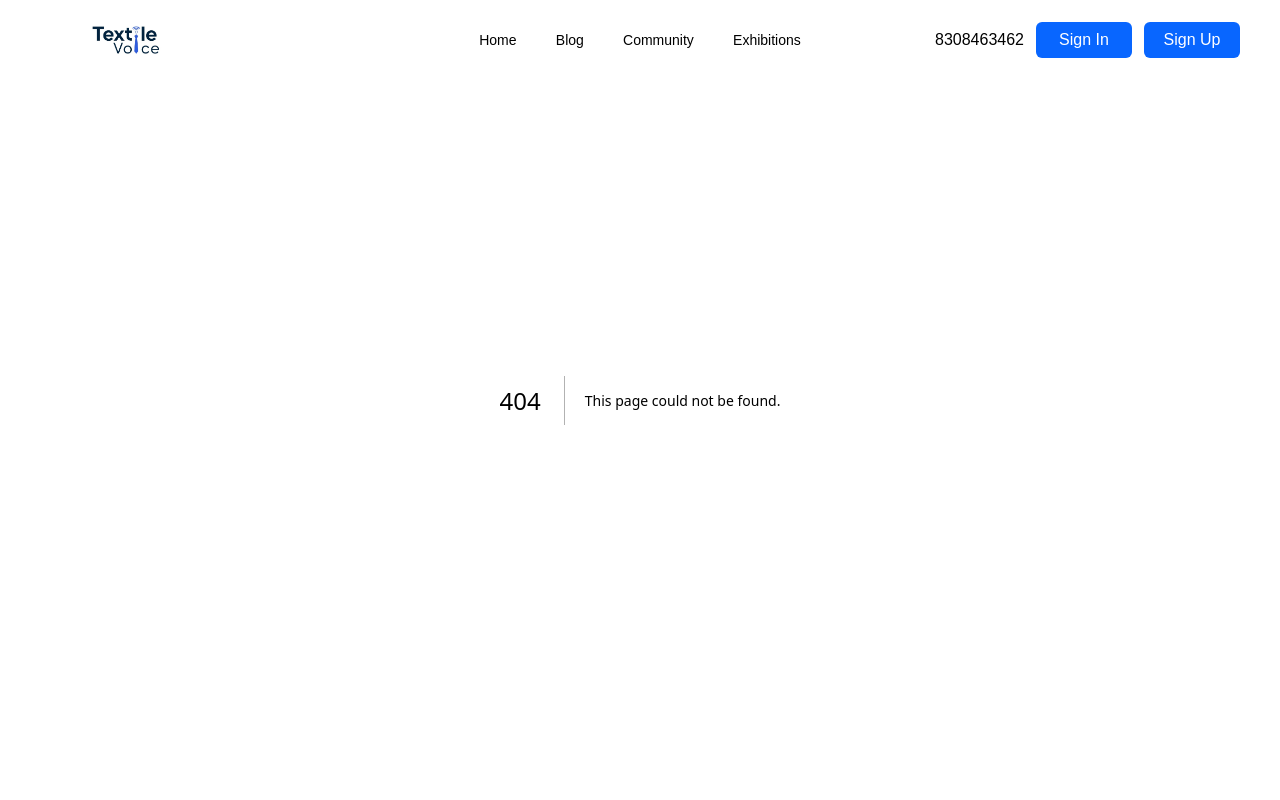
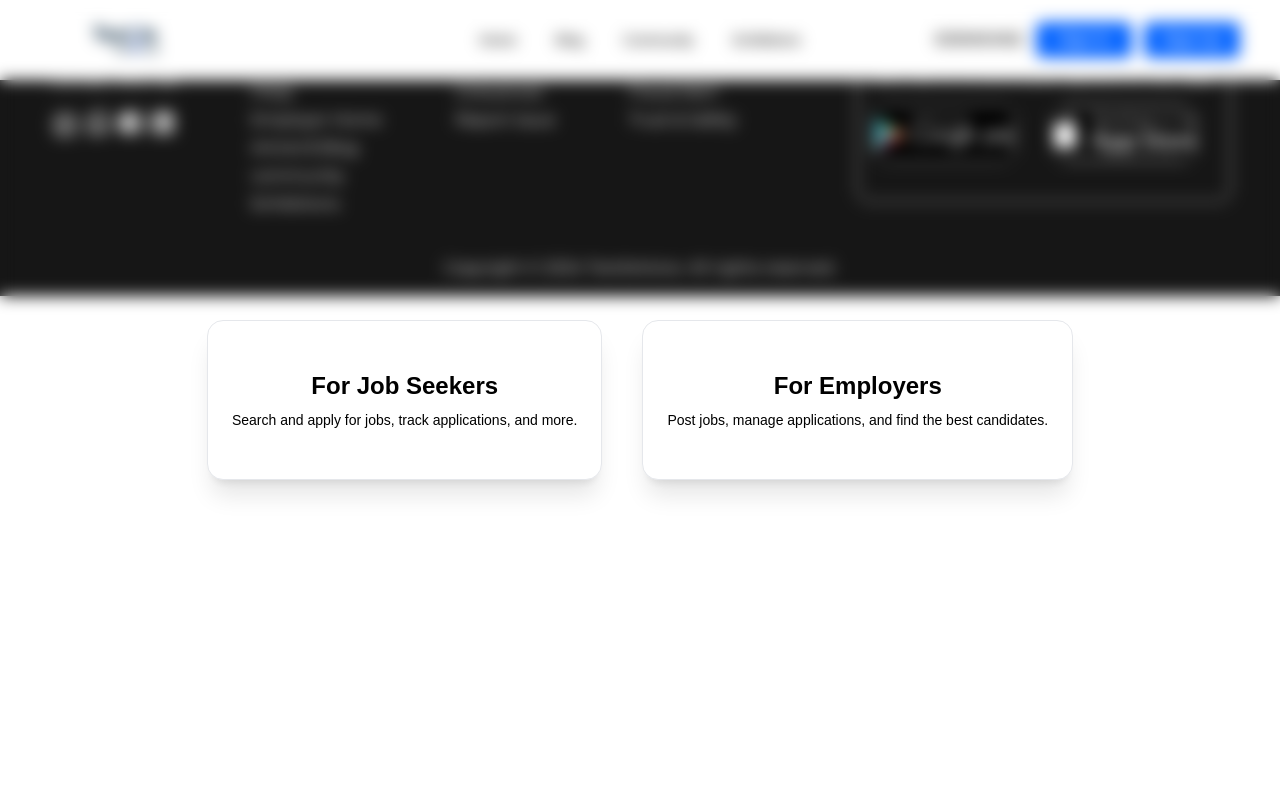
Before and after one commit to sanket5257/testproject, a Next.js app: page /getstarted in a window 1280 px wide. Before the commit this address had no page. Shown: the top 800 px of the page. Built offline with nearby package versions, Linux system fonts and the light colour scheme.

Commit message:
micro changes fix

```diff
--- a/src/app/Hero2.tsx
+++ b/src/app/Hero2.tsx
@@ -1,11 +1,10 @@
 "use client"
 
 import Image from "next/image";
-import { useState } from "react";
-import Signin from "./components/Signin";
+
 
 const LandingPage = () => {
-  const [showSignin, setShowSignin] = useState(false);
+
 
   const companies = [
     { id: 1, name: "Google", path: "/companies/google.webp" },
@@ -19,10 +18,7 @@ const LandingPage = () => {
   return (
     <main className="flex bg-cover bg-center text-black flex-col gap-10 sm:gap-20 py-10 sm:py-20">
 
-      {/* Show Signin if button is clicked */}
-      {showSignin ? (
-         <Signin onClose={() => setShowSignin(false)} />
-      ) : (
+
         <>
           <section className="text-center">
             <h1 className="flex flex-col text-black pt-20 items-center justify-center  font-extrabold text-4xl sm:text-6xl lg:text-8xl tracking-tighter py-4">
@@ -37,8 +33,8 @@ const LandingPage = () => {
             </p>
           </section>
 
-          <section className=" px-10 md:flex justify-center items-center gap-10">
-            <div className="bg-white mb-4 shadow-xl flex justify-center items-center flex-col cursor-pointer h-[20vh] border-gray-200 border rounded-2xl p-6 hover:bg-gradient-to-br from-red-200 via-red-100 to-red-50 ">
+          <section className=" px-10 flex-col flex md:flex-row justify-center items-center gap-10">
+            <div className="bg-white shadow-xl flex justify-center items-center flex-col cursor-pointer h-[20vh] border-gray-200 border rounded-2xl p-6 hover:bg-gradient-to-br from-red-200 via-red-100 to-red-50 ">
               <h2 className="text-2xl font-bold mb-2">For Job Seekers</h2>
               <p className="text-sm text-black">
                 Search and apply for jobs, track applications, and more.
@@ -69,7 +65,7 @@ const LandingPage = () => {
             ))}
           </div>
         </>
-      )}
+
     </main>
   );
 };
--- a/src/app/Page3.tsx
+++ b/src/app/Page3.tsx
@@ -5,7 +5,7 @@ const Page3 = () => {
   return (
     <div className=" w-full pt-10 md:pt-20">
       <div
-        id="Hothiring"
+        id="exhibition"
         className="h-[25vh] md:h-[60vh] w-full pt-10 flex flex-col justify-center items-center"
       >
         <h1 className="pb-10  text-center md:text-3xl font-Montserrat font-bold text-blue-600">
--- a/src/app/afterlogin/page.jsx
+++ b/src/app/afterlogin/page.jsx
@@ -41,7 +41,7 @@ const Page = () => {
       <Cities />
 
       <div
-        id="upcoming-Exhibition"
+        id="exhibition"
         className="md:h-[50vh] h-[20vh] pb-10  w-full mt-21 flex flex-col justify-center items-center"
       >
         <h1 className="pb-8  text-center md:text-3xl font-Montserrat font-bold text-blue-600">
--- a/src/app/components/Header.tsx
+++ b/src/app/components/Header.tsx
@@ -2,6 +2,7 @@
 
 import React, { useState } from "react";
 import Image from "next/image";
+import Link from "next/link";
 
 const Header = () => {
   // State to toggle mobile navigation visibility
@@ -44,10 +45,10 @@ const Header = () => {
 
         {/* Navigation (for md and above) */}
         <div className="hidden lg:flex lg:text-sm justify-evenly items-center w-1/3">
-          <h1>Home</h1>
+        <Link href="/">Home</Link>
           <h1>Blog</h1>
-          <h1>Community</h1>
-          <h1>Exhibitions</h1>
+          <a target="_blank" href="https://api.whatsapp.com/send/?phone=918308463462&text&type=phone_number&app_absent=0">Community</a>
+          <Link href="#exhibition">Exhibitions</Link>
         </div>
 
         {/* Right section (sign up, sign in, and phone number) */}
@@ -55,33 +56,36 @@ const Header = () => {
           <div className="hidden lg:block text-black">
             <a href="">8308463462 </a>
           </div>
-          <button
+          <a href="/signin"
 
-            className="bg-[#0866FF] text-white rounded-md md:h-9 md:w-24"
+            className="bg-[#0866FF] flex justify-center items-center text-white rounded-md md:h-9 md:w-24"
           >
             Sign In
-          </button>
-          <button className="bg-[#0866FF] text-white rounded-md md:h-9 md:w-24">
+          </a>
+          <a href="/getstarted"
+
+            className="bg-[#0866FF] flex justify-center items-center text-white rounded-md md:h-9 md:w-24"
+          >
             Sign Up
-          </button>
+          </a>
         </div>
       </div>
 
       {/* Mobile View Navigation */}
       {isNavVisible && (
         <div className="lg:hidden w-full bg-white absolute top-[7vh] left-0 px-5 py-3 flex flex-col items-center gap-3">
-          <h1>Home</h1>
-          <h1>Article & Blog</h1>
-          <h1>Community</h1>
-          <h1>Exhibitions</h1>
+          <Link href="/">Home</Link>
+          <h1>Blog</h1>
+          <a target="_blank" href="https://api.whatsapp.com/send/?phone=918308463462&text&type=phone_number&app_absent=0">Community</a>
+          <a href="#exhibition">Exhibitions</a>
           <div className="flex flex-col gap-2 justify-center items-center w-full">
-            <button className="bg-gradient-to-bl from-[#007BFF] to-[#004C99] text-white rounded-md h-9 w-[35vw]">
+            <a href="/getstarted" className="bg-gradient-to-bl flex justify-center items-center from-[#007BFF] to-[#004C99] text-white rounded-md h-9 w-[35vw]">
               Sign Up
-            </button>
-            <button
-   className="bg-gradient-to-bl from-[#007BFF] to-[#004C99] text-white rounded-md h-9 w-[35vw] ">
+            </a>
+            <a href="/signin"
+   className="bg-gradient-to-bl from-[#007BFF] flex justify-center items-center to-[#004C99] text-white rounded-md h-9 w-[35vw] ">
               Sign In
-            </button>
+            </a>
           </div>
         </div>
       )}
--- a/src/app/components/Signin.tsx
+++ b/src/app/components/Signin.tsx
@@ -1,27 +1,21 @@
 "use client";
 
-import React, { useRef, useEffect } from "react";
+import React from "react";
 import Image from "next/image";
+import { useRouter } from "next/navigation";
 
-const Signin = ({ onClose }: { onClose: () => void }) => {
-  const modalRef = useRef<HTMLDivElement | null>(null);
+const Signin = () => {
+  const router = useRouter();
 
-  useEffect(() => {
-    const handleClickOutside = (event: MouseEvent) => {
-      if (modalRef.current && !modalRef.current.contains(event.target as Node)) {
-        onClose();
-      }
-    };
-
-    document.addEventListener("mousedown", handleClickOutside);
-    return () => document.removeEventListener("mousedown", handleClickOutside);
-  }, [onClose]);
+  const handleClose = () => {
+    router.push("/");
+  };
 
   return (
     <div className="fixed inset-0 backdrop-blur-sm flex items-center justify-center p-4 z-50">
-      <div ref={modalRef} className="max-w-md bg-white w-full rounded-xl shadow-lg p-8 relative">
+      <div className="max-w-md bg-white w-full rounded-xl shadow-lg p-8 relative">
         <button
-          onClick={onClose}
+          onClick={handleClose}
           className="absolute top-4 right-4 font-bold text-black text-lg"
           aria-label="Close modal"
         >
@@ -48,8 +42,8 @@ const Signin = ({ onClose }: { onClose: () => void }) => {
             <label className="block text-sm font-medium text-black mb-1">Email</label>
             <input
               type="email"
-              className="w-full px-4 py-2 border border-gray-300 rounded-lg focus:ring-2 focus:ring-indigo-500 focus:border-indigo-500 outline-none"
-              placeholder="your@email.com"
+              className="w-full px-4 py-2 border text-black border-gray-300 rounded-lg focus:ring-2 focus:ring-indigo-500 focus:border-indigo-500 outline-none"
+
               required
             />
           </div>
@@ -58,8 +52,8 @@ const Signin = ({ onClose }: { onClose: () => void }) => {
             <label className="block text-sm font-medium text-black mb-1">Password</label>
             <input
               type="password"
-              className="w-full px-4 py-2 border border-gray-300 rounded-lg focus:ring-2 focus:ring-indigo-500 focus:border-indigo-500 outline-none"
-              placeholder="••••••••"
+              className="w-full px-4 py-2 border text-black border-gray-300 rounded-lg focus:ring-2 focus:ring-indigo-500 focus:border-indigo-500 outline-none"
+
               required
             />
           </div>
@@ -74,7 +68,10 @@ const Signin = ({ onClose }: { onClose: () => void }) => {
             </a>
           </div>
 
-          <button type="submit" className="w-full bg-[#007BFF] hover:bg-indigo-700 text-white font-medium py-2.5 rounded-lg">
+          <button
+            type="submit"
+            className="w-full bg-[#007BFF] hover:bg-indigo-700 text-white font-medium py-2.5 rounded-lg"
+          >
             Sign In
           </button>
         </form>
--- /dev/null
+++ b/src/app/getstarted/page.tsx
@@ -0,0 +1,56 @@
+'use client';
+
+import React, { useRef, useEffect } from 'react';
+import { useRouter } from 'next/navigation';
+
+const Page = () => {
+  const router = useRouter();
+  const sectionRef = useRef<HTMLDivElement | null>(null);
+
+  useEffect(() => {
+    const handleClickOutside = (e: MouseEvent) => {
+      const target = e.target as Node;
+
+      if (sectionRef.current && !sectionRef.current.contains(target)) {
+        router.back();
+      }
+    };
+
+    document.addEventListener('mousedown', handleClickOutside);
+
+    return () => {
+      document.removeEventListener('mousedown', handleClickOutside);
+    };
+  }, [router]);
+
+  return (
+    <div className="fixed inset-0 backdrop-blur-sm flex items-center justify-center p-4 z-50">
+      <div
+        ref={sectionRef}
+        className="px-10 flex flex-col md:flex-row justify-center items-center gap-10"
+      >
+        <a
+          href="/Signup"
+          className="bg-white shadow-xl flex justify-center items-center flex-col cursor-pointer h-[20vh]  border-gray-200 border rounded-2xl p-6 hover:bg-gradient-to-br from-red-200 via-red-100 to-red-50"
+        >
+          <h2 className="text-2xl font-bold mb-2 text-black">For Job Seekers</h2>
+          <p className="text-sm text-black">
+            Search and apply for jobs, track applications, and more.
+          </p>
+        </a>
+
+        <a
+          href="/employer/employerregisterpage1"
+          className="bg-white shadow-xl cursor-pointer flex justify-center items-center flex-col h-[20vh] border border-gray-200 rounded-2xl p-6 hover:bg-gradient-to-br from-blue-200 via-blue-100 to-blue-50"
+        >
+          <h2 className="text-2xl font-bold mb-2 text-black">For Employers</h2>
+          <p className="text-sm text-black">
+            Post jobs, manage applications, and find the best candidates.
+          </p>
+        </a>
+      </div>
+    </div>
+  );
+};
+
+export default Page;
--- a/src/app/services/api_service.ts
+++ b/src/app/services/api_service.ts
@@ -1,5 +1,5 @@
 class ApiService {
-  readonly base_url: string = "https://abcd.com";
+  readonly base_url: string = "http://192.168.1.222:4000";
 
   // get methods
 
--- a/src/app/signin/page.tsx
+++ b/src/app/signin/page.tsx
@@ -3,13 +3,11 @@ import Signin from "../components/Signin";
 import React from "react";
 
 const page = () => {
-  const handleClose = () => {
-    console.log("Signin closed");
-  };
+
 
   return (
     <div>
-      <Signin onClose={handleClose} />
+      <Signin/>
     </div>
   );
 };
```
